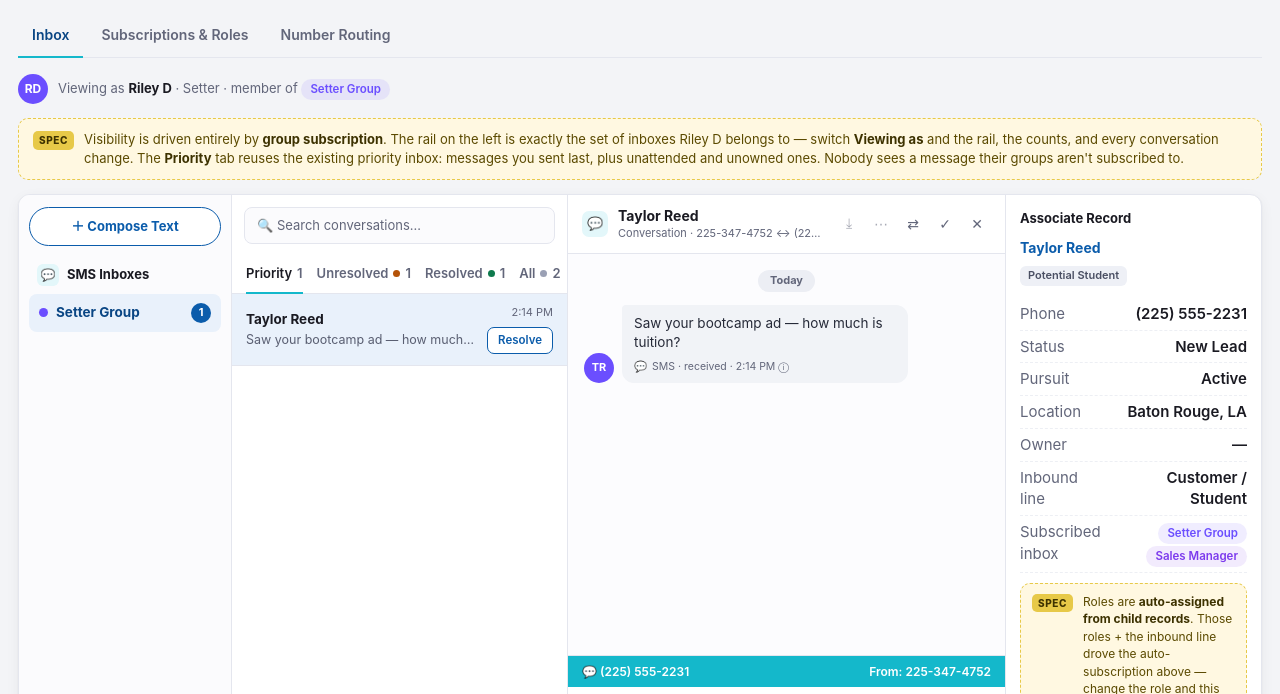
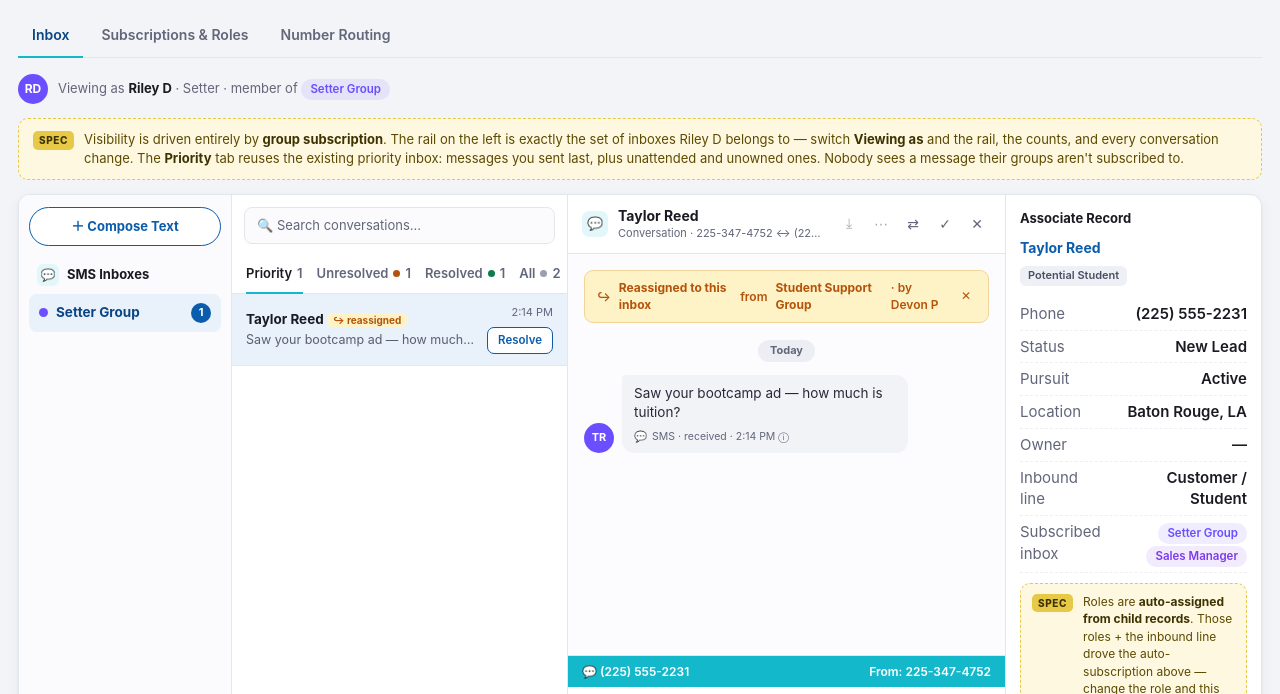
Before and after one commit to accelerated-academy/texting-inbox-spec-demo, a plain HTML site: page index.html in a window 1280 px wide. Shown: the part 65-759 px from the top of the page. Drawn offline with Linux system fonts and the light colour scheme.

Commit message:
Add reassignment alert (banner + list indicator) so receiving users see a conversation was reassigned and from which group

```diff
--- a/index.html
+++ b/index.html
@@ -115,6 +115,10 @@
   .bub-text{font-size:13.5px;color:#262a38}
   .bub-meta{font-size:10.5px;color:var(--muted);margin-top:6px;display:flex;align-items:center;gap:5px}
   .bub-meta .ci{color:var(--teal-dark)}
+  .reassign-alert{display:flex;align-items:center;gap:8px;background:var(--amber-soft);border:1px solid #f0d49a;color:var(--amber);font-size:12px;font-weight:600;padding:8px 12px;border-radius:9px;margin-bottom:4px}
+  .reassign-alert .ack{margin-left:auto;border:none;background:none;color:var(--amber);cursor:pointer;font-size:12px;padding:2px 5px;border-radius:5px}
+  .reassign-alert .ack:hover{background:#f3ddb0}
+  .reassigned-pill{font-size:10px;font-weight:700;color:var(--amber);background:var(--amber-soft);padding:1px 6px;border-radius:5px;white-space:nowrap}
 
   .compose{flex:none;border-top:1px solid var(--line)}
   .compose-head{background:var(--teal);color:#fff;font-size:12px;font-weight:600;padding:7px 14px;display:flex;justify-content:space-between;align-items:center}
@@ -249,7 +253,7 @@ const initialsOf = id => { const p = persona(id); return p ? p.name.split(' ').m
 
 // dir 'in' = inbound (contact)  ·  dir 'out' = outbound (by a team-member id)
 const CONVERSATIONS = [
-  {id:1, who:'Taylor Reed', init:'TR', roles:['Potential Student'], number:'main', subscribed:['Setter Group','Sales Manager'], owner:null, resolved:false,
+  {id:1, who:'Taylor Reed', init:'TR', roles:['Potential Student'], number:'main', subscribed:['Setter Group','Sales Manager'], owner:null, resolved:false, reassignedFrom:'Student Support Group', reassignedBy:'Devon P',
    record:{phone:'(225) 555-2231', pursuit:'Active', status:'New Lead', location:'Baton Rouge, LA'},
    thread:[{dir:'in', text:'Saw your bootcamp ad — how much is tuition?', time:'2:14 PM', status:'received'}]},
   {id:2, who:'Jordan Blake', init:'JB', roles:['Potential Student'], number:'main', subscribed:['Logan Sutton (User Inbox)'], owner:'Logan Sutton', resolved:false,
@@ -428,7 +432,7 @@ function convRow(c){
   const prev = (m.dir==='out'?'You: ':'') + m.text;
   return `<div class="crow ${state.openConv===c.id?'active':''}" data-open="${c.id}">
     <div class="cmain">
-      <div class="cname">${esc(c.who)}</div>
+      <div class="cname">${esc(c.who)}${c.reassignedFrom?` <span class="reassigned-pill">↪ reassigned</span>`:''}</div>
       <div class="cprev">${esc(prev)}</div>
     </div>
     <div class="cright">
@@ -464,6 +468,7 @@ function renderThread(c, p){
       </div>
     </div>
     <div class="thread" data-thread>
+      ${c.reassignedFrom ? `<div class="reassign-alert">↪ <b>Reassigned to this inbox</b> from <b>${esc(c.reassignedFrom)}</b>${c.reassignedBy?` · by ${esc(c.reassignedBy)}`:''}<button class="ack" data-ack="${c.id}" title="Dismiss">✕</button></div>` : ''}
       <div class="divider">Today</div>
       ${bubbles}
     </div>
@@ -506,6 +511,7 @@ function openReassign(convId, anchor){
   sel.onchange = () => {
     if(!sel.value) return;
     const old = c.subscribed.join(', ');
+    c.reassignedFrom = old; c.reassignedBy = persona(state.personaId).name;
     c.subscribed = [sel.value];
     state.flash = `Reassigned ${c.who} → ${sel.value}. Previous subscription (${old}) auto-removed.`;
     render();
@@ -620,6 +626,7 @@ const app = document.getElementById('app');
 app.addEventListener('click', e => {
   const inbox = e.target.closest('[data-inbox]'); if(inbox){ state.inbox = inbox.dataset.inbox; state.openConv = null; render(); return; }
   const listTab = e.target.closest('.list-tabs [data-tab]'); if(listTab){ state.listTab = listTab.dataset.tab; render(); return; }
+  const ack = e.target.closest('[data-ack]'); if(ack){ const c=conv(+ack.dataset.ack); c.reassignedFrom=null; c.reassignedBy=null; render(); return; }
   const res = e.target.closest('[data-resolve]'); if(res){ resolveConv(+res.dataset.resolve); return; }
   const rea = e.target.closest('[data-reassign]'); if(rea){ openReassign(+rea.dataset.reassign, rea); return; }
   if(e.target.closest('[data-close]')){ state.openConv = null; render(); return; }
```
